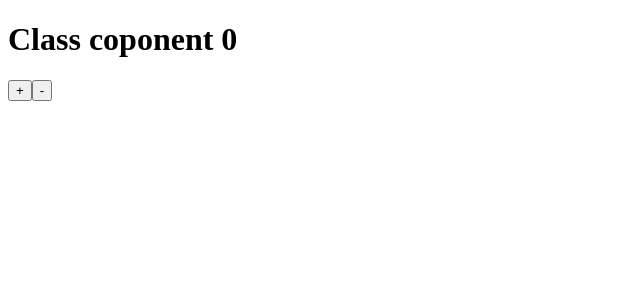
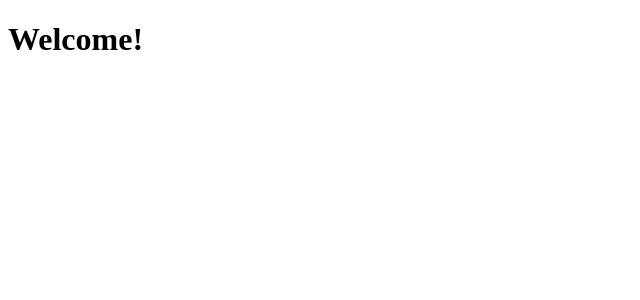
Before and after one commit to sangwoo-sean/nomad_react_web, a React (Create React App) app: page / in a window 1280 px wide. Shown: the top 300 px of the page, without its empty margins (0-640 px from the left). Built offline with nearby package versions, Linux system fonts and the light colour scheme.

Commit message:
componentDidMount

```diff
--- a/src/App.js
+++ b/src/App.js
@@ -2,23 +2,20 @@ import React from "react";
 
 class App extends React.Component{
   state = {
-    count : 0
+    isLoading : true
   };
 
-  add = () =>{
-    this.setState( x => ({count: x.count + 1}));
-  };
-
-  sub = () =>{
-    this.setState( x => ({count: x.count - 1})); // setstate호출시 render을 다시 호출
-  };
+  componentDidMount(){
+    setTimeout(() => {
+      this.setState({isLoading: false});
+    }, 3000);
+  }
 
   render(){
+    const { isLoading } = this.state; // this.state에서 isLoading 을 가져와서 isLoading에 저장
     return (
       <div>
-        <h1>Class coponent {this.state.count}</h1>
-        <button onClick={this.add}>+</button>
-        <button onClick={this.sub}>-</button>
+        <h1>{isLoading ? "This Page is Loading" : "Welcome!"}</h1>
       </div>
     );
   }
```
Also changed, not shown: 1 other file (tests, documents, lock files or other folders).
